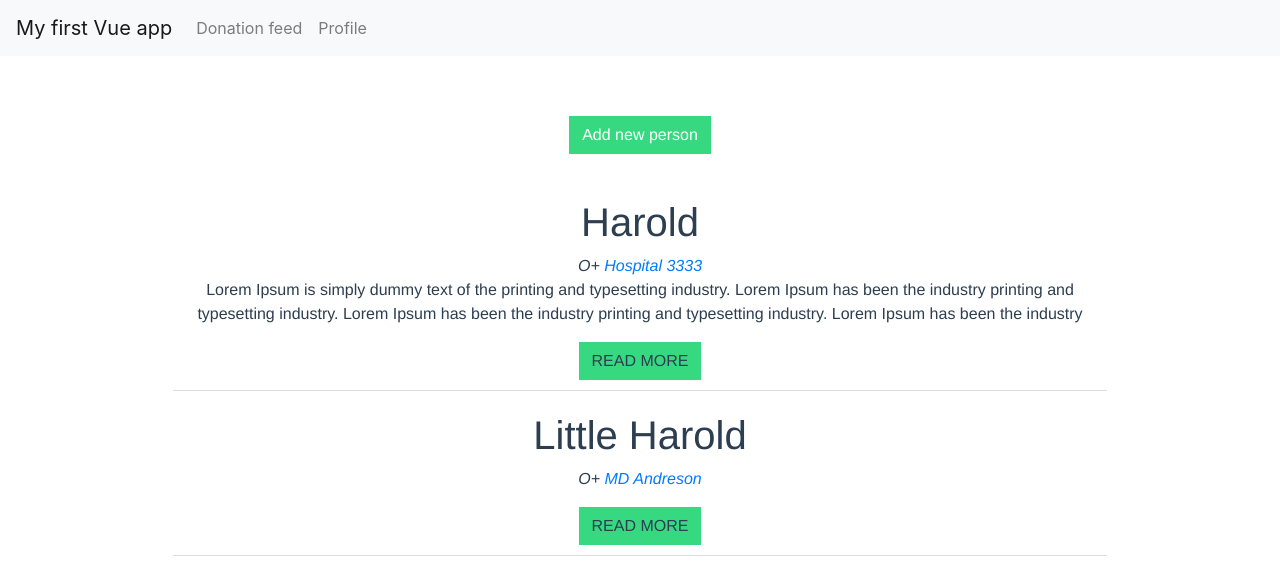
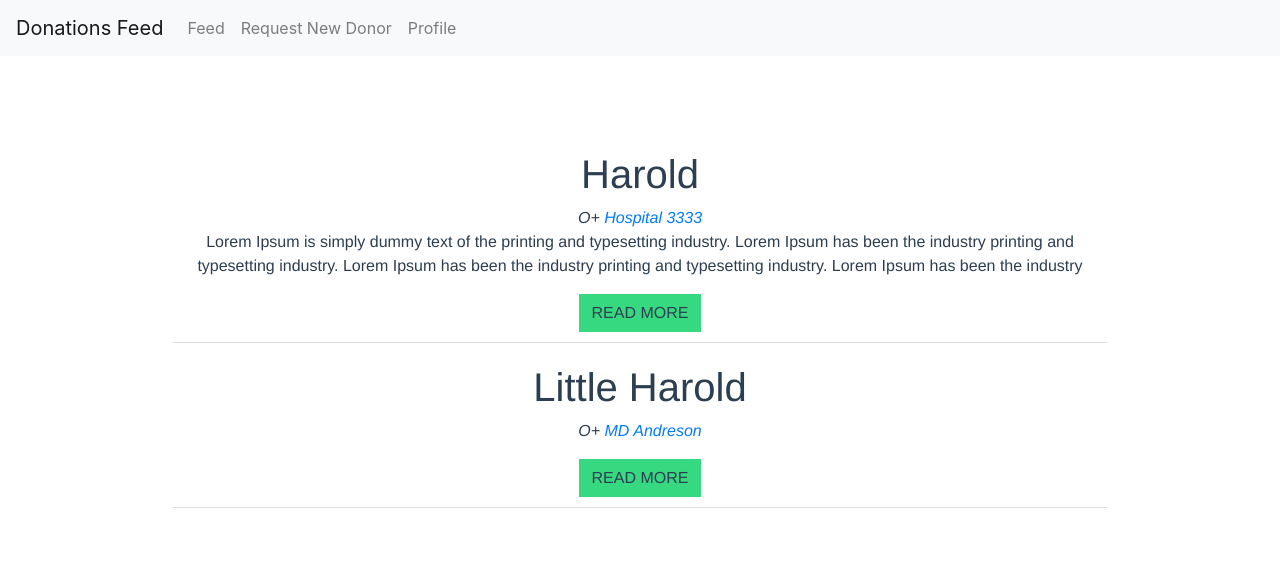
Before and after one commit to EliasManj/Image_Feed, a Vue app: page / in a window 1280 px wide. Shown: the top 584 px of the page. Built offline with nearby package versions, Linux system fonts and the light colour scheme.

Commit message:
merge to master

```diff
--- a/src/App.vue
+++ b/src/App.vue
@@ -2,13 +2,13 @@
   <div>
     <navbar @goToNavLink="changeContext"/>
     <div id="app">
-          <div id="feed" v-show="showFeed">
+          <div id="new-post" v-show="newPostState">
             <NewPost v-on:newPostEvent="createNewPost" />
-            <div id="main">
-              <Feed v-bind:posts="posts"/>
-            </div>
           </div>
-          <div id="profile" v-show="!showFeed">
+          <div id="feed" v-show="feedState">
+            <Feed v-bind:posts="posts"/>
+          </div>
+          <div id="profile" v-show="profileState">
             <Profile/>
           </div>
     </div>
@@ -26,6 +26,7 @@ export default {
   data(){
     return {
       showFeed: true,
+      showAddNewPost: false,
       posts: [
       {
           name: 'Harold',
@@ -54,6 +55,18 @@ export default {
     NewPost,
     Profile
   },
+  computed: {
+      feedState: function() {
+        return this.showFeed == true && this.showAddNewPost == false;
+      },
+      newPostState: function(){
+        return this.showFeed == false && this.showAddNewPost == true;
+      },
+      profileState: function(){
+        return this.showFeed == false && this.showAddNewPost == false;
+      }
+
+  },
   methods: {
     createNewPost(post){
       this.posts.push(post);
@@ -63,15 +76,23 @@ export default {
     },
     goToFeedMethod(){
       this.showFeed = true;
+      this.showAddNewPost = false;
     },
     goToProfileMethod(){
       this.showFeed = false;
+      this.showAddNewPost = false;
+    },
+    goToAddNewPostMethod(){
+      this.showFeed = false;
+      this.showAddNewPost = true;
     },
     changeContext(label){
-      if(label==="Donation feed"){
+      if(label==="Feed"){
         this.goToFeedMethod();
+      } else if(label==="Profile"){
+        this.goToProfileMethod();
       } else {
-        this.goToProfileMethod();
+        this.goToAddNewPostMethod();
       }
     }
   }
--- a/src/components/Navbar.vue
+++ b/src/components/Navbar.vue
@@ -1,6 +1,6 @@
 <template>
   <nav class="navbar navbar-expand-lg navbar-light bg-light">
-    <a class="navbar-brand" href="#">My first Vue app</a>
+    <a class="navbar-brand" href="#">Donations Feed</a>
 
     <button class="navbar-toggler" @click="collapse=!collapse" type="button">
       <span class="navbar-toggler-icon"></span>
@@ -9,9 +9,11 @@
     <div :class="{'collapse':collapse, 'navbar-collapse':true}">
       <ul class="navbar-nav">
 
-        <navbar-link @linkClicked="changeComponentPage" to="/" label="Donation feed"/>
+        <navbar-link @linkClicked="changeComponentPage" to="/" label="Feed"/>
 
-        <navbar-link @linkClicked="changeComponentPage" to="/movies" label="Profile"/>
+        <navbar-link @linkClicked="changeComponentPage" to="/" label="Request New Donor"/>
+
+        <navbar-link @linkClicked="changeComponentPage" to="/" label="Profile"/>
 
       </ul>
     </div>
--- a/src/components/Profile.vue
+++ b/src/components/Profile.vue
@@ -15,6 +15,10 @@
             <tr>
                 <th scope="row">Gender</th>
                 <td>Male</td>
+            </tr>
+            <tr>
+                <th scope="row">Units Donated</th>
+                <td>4</td>
             </tr>
             <tr>
                 <th scope="row">Home Address</th>
```
Also changed, not shown: src/components/NewDonor.vue (added, +13 -0 lines).
